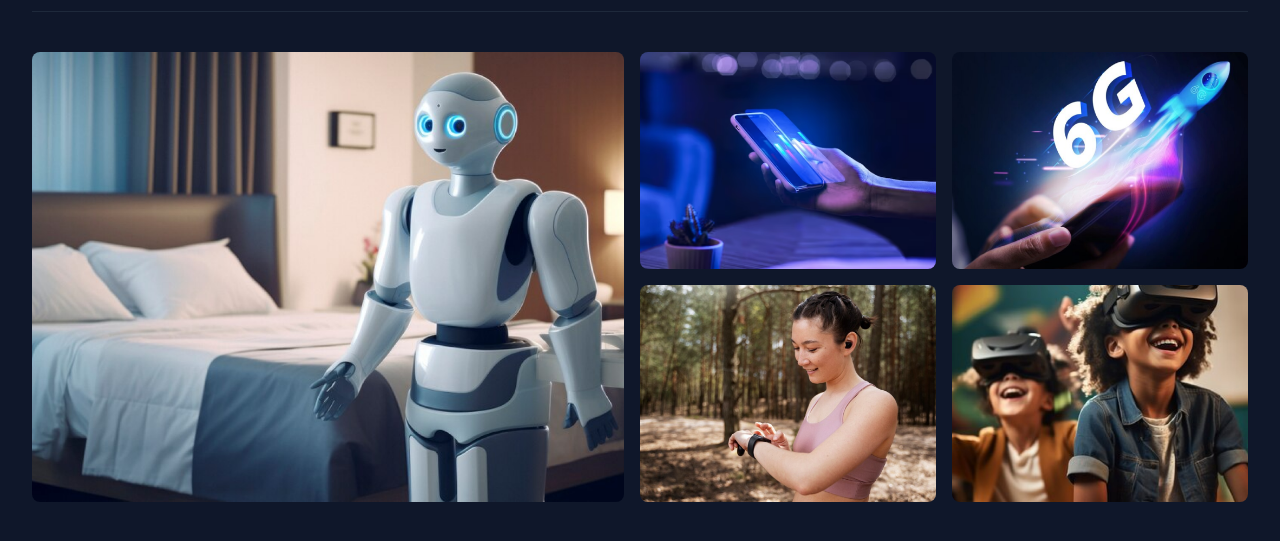
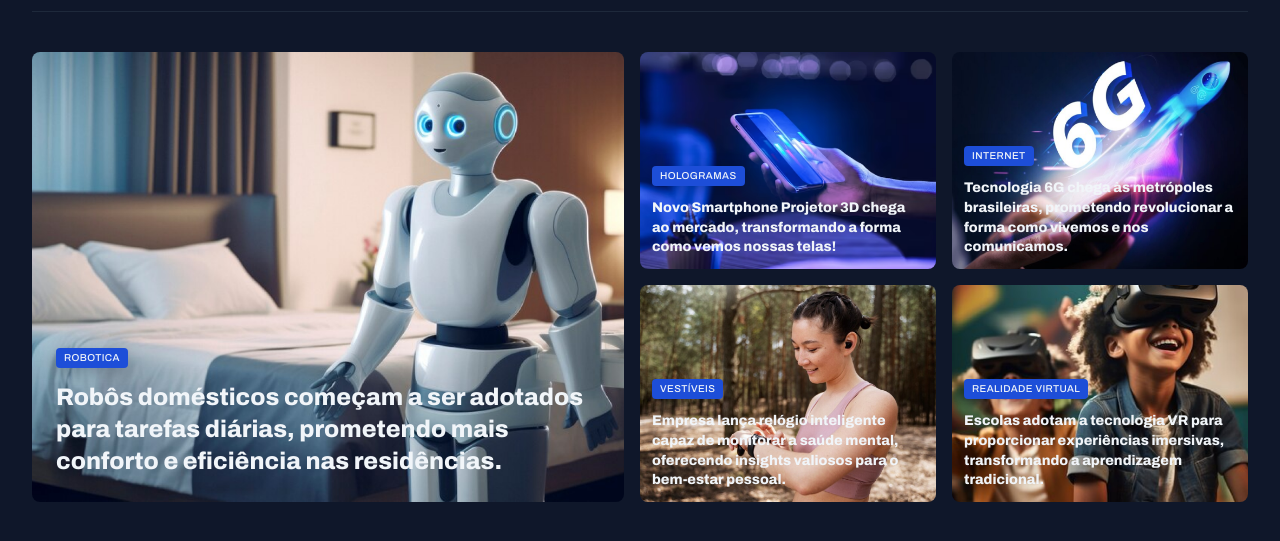
Before and after one commit to rbBaptista/fullstack-portal-de-noticias, a plain HTML site: page index.html in a window 1280 px wide. Shown: the part 135-676 px from the top of the page. Drawn offline with Linux system fonts and the light colour scheme.

Commit message:
destaques updated

```diff
--- a/index.html
+++ b/index.html
@@ -42,22 +42,56 @@
 
 		<main class="grid container">
 			<section id="featured" class="grid grid-flow-col gap-16">
-				<div>
+				<figure class="card">
 					<img src="assets/img/Image 01.png" alt="imagem01" />
-				</div>
+					<figcaption>
+						<span class="content-tag">Robotica</span>
+						<h2 class="text-2xl">
+							Robôs domésticos começam a ser adotados para tarefas diárias, prometendo mais conforto e eficiência nas
+							residências.
+						</h2>
+					</figcaption>
+				</figure>
 				<div class="grid grid-cols-2 gap-16">
-					<div>
+					<figure class="card">
 						<img src="assets/img/Image 02.png" alt="imagem02" />
-					</div>
-					<div>
+						<figcaption>
+							<span class="content-tag">Hologramas</span>
+							<h2 class="text-lg">
+								Novo Smartphone Projetor 3D chega ao mercado, transformando a forma como vemos nossas telas!
+							</h2>
+						</figcaption>
+					</figure>
+					<figure class="card">
 						<img src="assets/img/Image 03.png" alt="imagem03" />
-					</div>
-					<div>
+						<figcaption>
+							<span class="content-tag">Internet</span>
+							<h2 class="text-lg">
+								Tecnologia 6G chega às metrópoles brasileiras, prometendo revolucionar a forma como vivemos e nos
+								comunicamos.
+							</h2>
+						</figcaption>
+					</figure>
+					<figure class="card">
 						<img src="assets/img/Image 04.png" alt="imagem04" />
-					</div>
-					<div>
+						<figcaption>
+							<span class="content-tag">Vestíveis</span>
+							<h2 class="text-lg">
+								Empresa lança relógio inteligente capaz de monitorar a saúde mental, oferecendo insights valiosos para o
+								bem-estar pessoal.
+							</h2>
+						</figcaption>
+					</figure>
+					<figure class="card">
 						<img src="assets/img/Image 05.png" alt="imagem05" />
-					</div>
+						<figcaption>
+							<span class="content-tag">Realidade Virtual</span>
+							<h2 class="text-lg">
+								Escolas adotam a tecnologia VR para proporcionar experiências imersivas, transformando a aprendizagem
+								tradicional.
+							</h2>
+						</figcaption>
+					</figure>
 				</div>
 			</section>
 		</main>
--- a/styles/global.css
+++ b/styles/global.css
@@ -15,9 +15,9 @@
 	--text-color-secondary: #cbd5e1;
 
 	--font-family: "Archivo", sans-serif;
-	--heading1: 800 bold 24px/135% var(--font-family);
-	--heading2: 800 bold 16px/140% var(--font-family);
-	--heading3: 800 bold 14px/140% var(--font-family);
+	--heading1: 800 24px/135% var(--font-family);
+	--heading2: 800 16px/140% var(--font-family);
+	--heading3: 800 14px/140% var(--font-family);
 	--span: 600 14px/145% var(--font-family);
 	--paragraph: 400 24px/160% var(--font-family);
 }
@@ -57,3 +57,15 @@ img {
 main {
 	margin-top: 40px;
 }
+
+.content-tag {
+	display: inline-block;
+	background-color: var(--brand-color-dark);
+	padding: 4px 8px;
+	border-radius: 4px;
+	font: 500 10px/1.2em var(--font-family);
+	text-transform: uppercase;
+	letter-spacing: 0.04em;
+	color: var(--text-color-primary);
+	box-shadow: 0px 4px 16px rgba(2, 6, 23, 0.25);
+}
--- a/styles/index.css
+++ b/styles/index.css
@@ -2,5 +2,5 @@
 
 @import url(global.css);
 @import url(header.css);
+@import url(sections.css);
 @import url(utility.css);
-@import url(sections.css);
--- a/styles/sections.css
+++ b/styles/sections.css
@@ -7,3 +7,22 @@
 		border-radius: 8px;
 	}
 }
+
+.card {
+	position: relative;
+	overflow: hidden;
+
+	figcaption {
+		position: absolute;
+		bottom: 0;
+		padding: 24px;
+
+		&:has(.text-lg) {
+			padding: 12px;
+		}
+
+		h2 {
+			margin-top: 8px;
+		}
+	}
+}
--- a/styles/utility.css
+++ b/styles/utility.css
@@ -15,3 +15,15 @@
 .gap-16 {
 	gap: 16px;
 }
+
+.text-2xl {
+	font: var(--heading1);
+}
+
+.text-xl {
+	font: var(--heading2);
+}
+
+.text-lg {
+	font: var(--heading3);
+}
```
